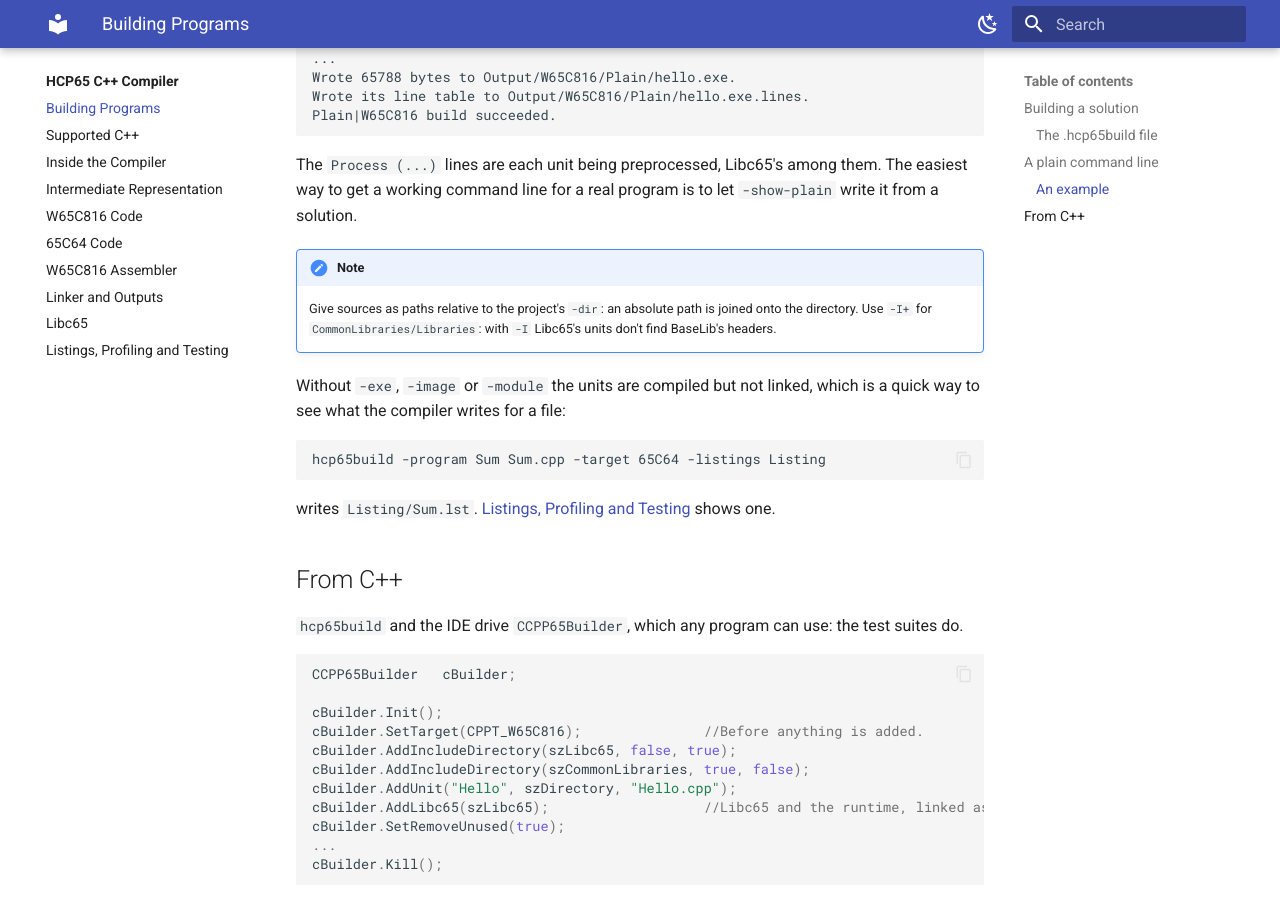
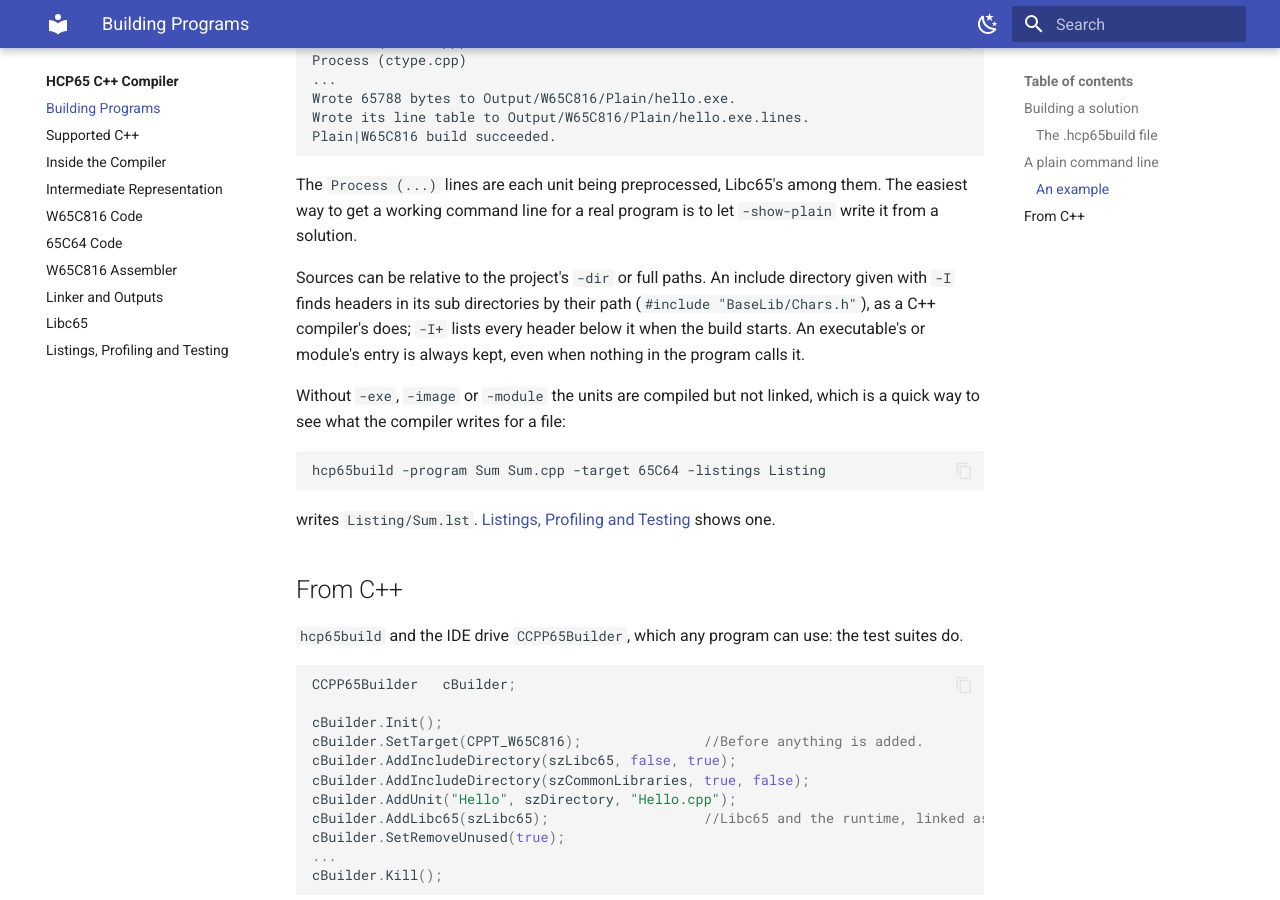
Before and after one commit to andrewpaterson/HCP65, an MkDocs documentation site: the page built from Website/docs/compiler/building.md, in a window 1280 px wide and 900 px high, scrolled down 4326 px. Built offline with MkDocs 1.6.1 and Material for MkDocs 9.7.7, drawn with Linux system fonts in a browser that asks for light colours; plug-ins that fetch from the network failed and are left out; some of the changed text lies outside the part shown.

Commit message:
Website: Building Programs says sources may be full paths, -I finds headers in its sub directories by their path, and an executable's or module's entry is always kept, now that hcp65build does (CommonLibraries 2415c21dc, 157e3cbc5; HCP65-IDE's BuildLib).  The note about working round them is gone.

```diff
--- a/Website/docs/compiler/building.md
+++ b/Website/docs/compiler/building.md
@@ -95,7 +95,7 @@ units are linked only when something uses them.  Sources can be `.cpp` or `.asm`
 | `-program <name>`, `-lib <name>` | Start a project.  Its sources follow. |
 | `-dir <dir>` | The project's directory.  Its sources are relative to it (default: the current directory). |
 | `-D <name>[=<value>]` | A define for the project's units. |
-| `-I <dir>`, `-I+ <dir>` | An include directory; `-I+` takes its sub directories too.  Before the first `-program` or `-lib` it's every unit's; after, that project's. |
+| `-I <dir>`, `-I+ <dir>` | An include directory; `-I+` lists all the headers in its sub directories when the build starts.  Before the first `-program` or `-lib` it's every unit's; after, that project's. |
 | <code>-target W65C816&#124;65C64</code> | The processor (default `W65C816`). |
 | `-nofloats` | Floating point is an error. |
 | `-no-mathtables` | Build without the maths tables. |
@@ -144,10 +144,10 @@ The `Process (...)` lines are each unit being preprocessed, Libc65's among them.
 way to get a working command line for a real program is to let `-show-plain` write it from a
 solution.
 
-!!! note
-    Give sources as paths relative to the project's `-dir`: an absolute path is joined onto the
-    directory.  Use `-I+` for `CommonLibraries/Libraries`: with `-I` Libc65's units don't find
-    BaseLib's headers.
+Sources can be relative to the project's `-dir` or full paths.  An include directory given with
+`-I` finds headers in its sub directories by their path (`#include "BaseLib/Chars.h"`), as a C++
+compiler's does; `-I+` lists every header below it when the build starts.  An executable's or
+module's entry is always kept, even when nothing in the program calls it.
 
 Without `-exe`, `-image` or `-module` the units are compiled but not linked, which is a quick way
 to see what the compiler writes for a file:
```
